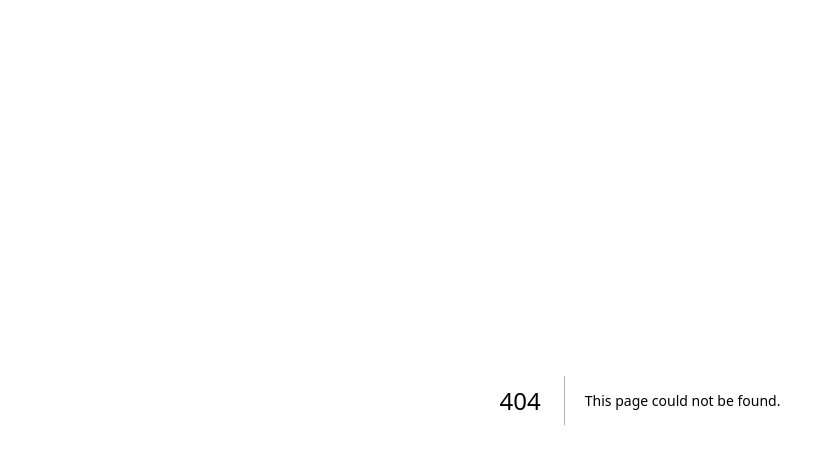
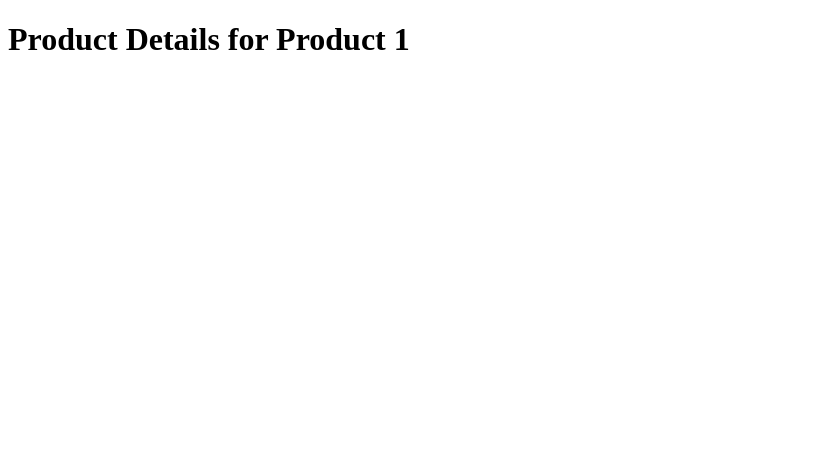
Before and after one commit to Alex-Amarandei/Next-JS-14-Playground, a Next.js app in the folder hello-world/: page /products/1 in a window 1280 px wide. Before the commit this address had no page. Shown: the top 464 px of the page, without its empty margins (0-835 px from the left). Built offline with nearby package versions, Linux system fonts and the light colour scheme.

Commit message:
:sparkles: add dynamic routes

```diff
--- /dev/null
+++ b/hello-world/src/app/products/[productId]/page.tsx
@@ -0,0 +1,6 @@
+export default function ProductDetails({ params }: {
+    params: { productId: string }
+})
+{
+    return <h1>Product Details for Product {params.productId} </h1>
+}
```
Also changed, not shown: hello-world/src/app/products/page.tsx (added, +9 -0 lines).
